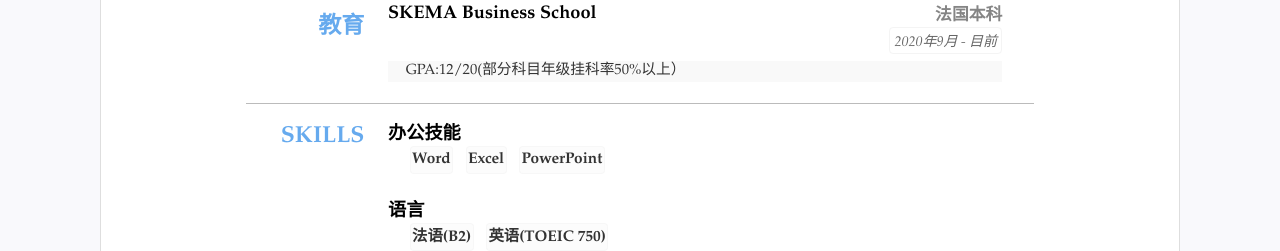
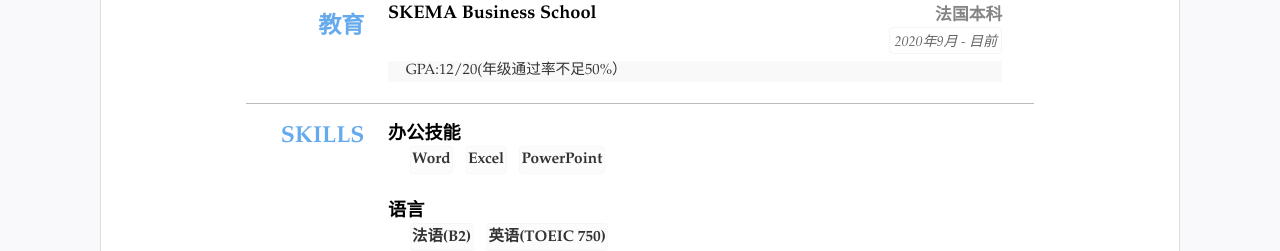
Before and after one commit to BWyiii/-, a Jekyll site: the page built from index.html, in a window 1280 px wide. Shown: the part 210-461 px from the top of the page. Built offline with Jekyll 4.4.1, drawn with Linux system fonts in a browser that asks for light colours.

Commit message:
Update resume.yml

```diff
--- a/_data/resume.yml
+++ b/_data/resume.yml
@@ -30,7 +30,7 @@ main: #简历主要内容，
   - title: SKEMA Business School
     duration: "2020年9月 - 目前"
     sub: 法国本科
-    detail: GPA:12/20(部分科目年级挂科率50%以上）
+    detail: GPA:12/20(年级通过率不足50%）
 
 - type: skills
   # name: "技能"
```
